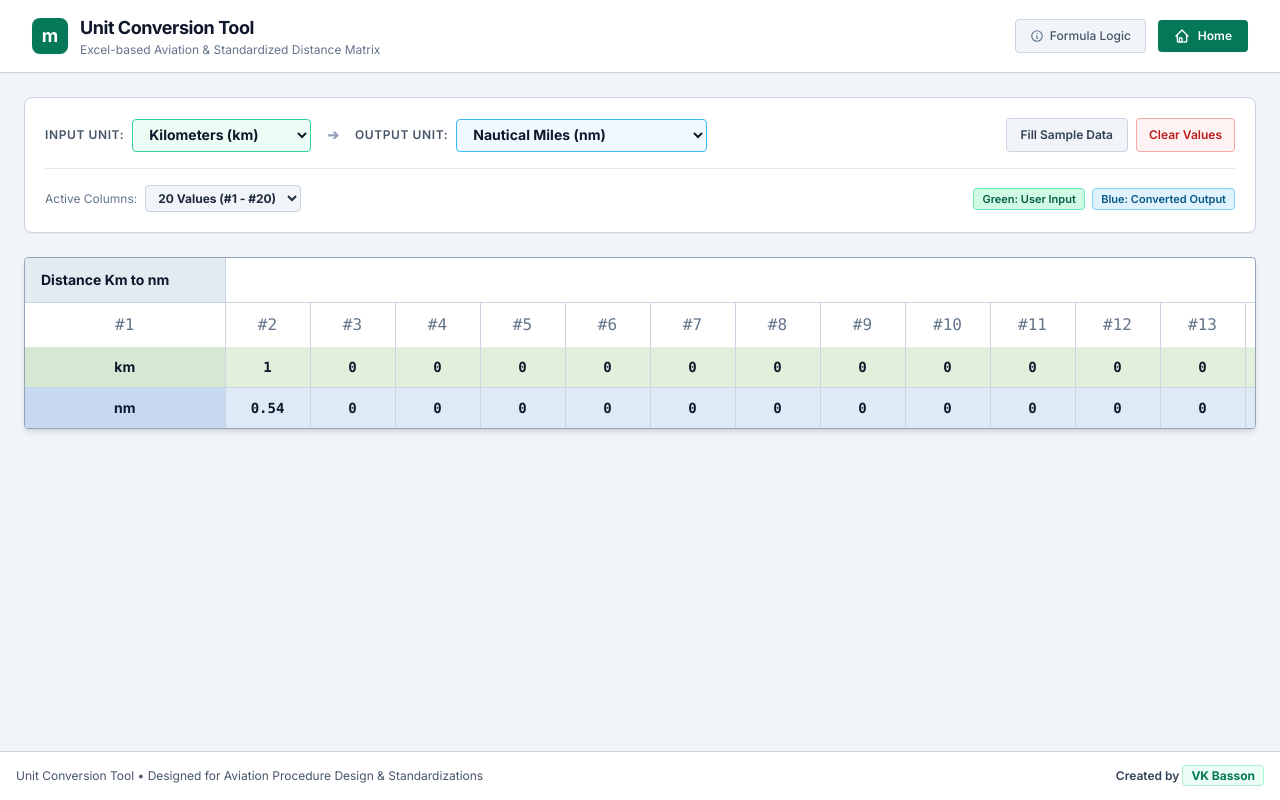
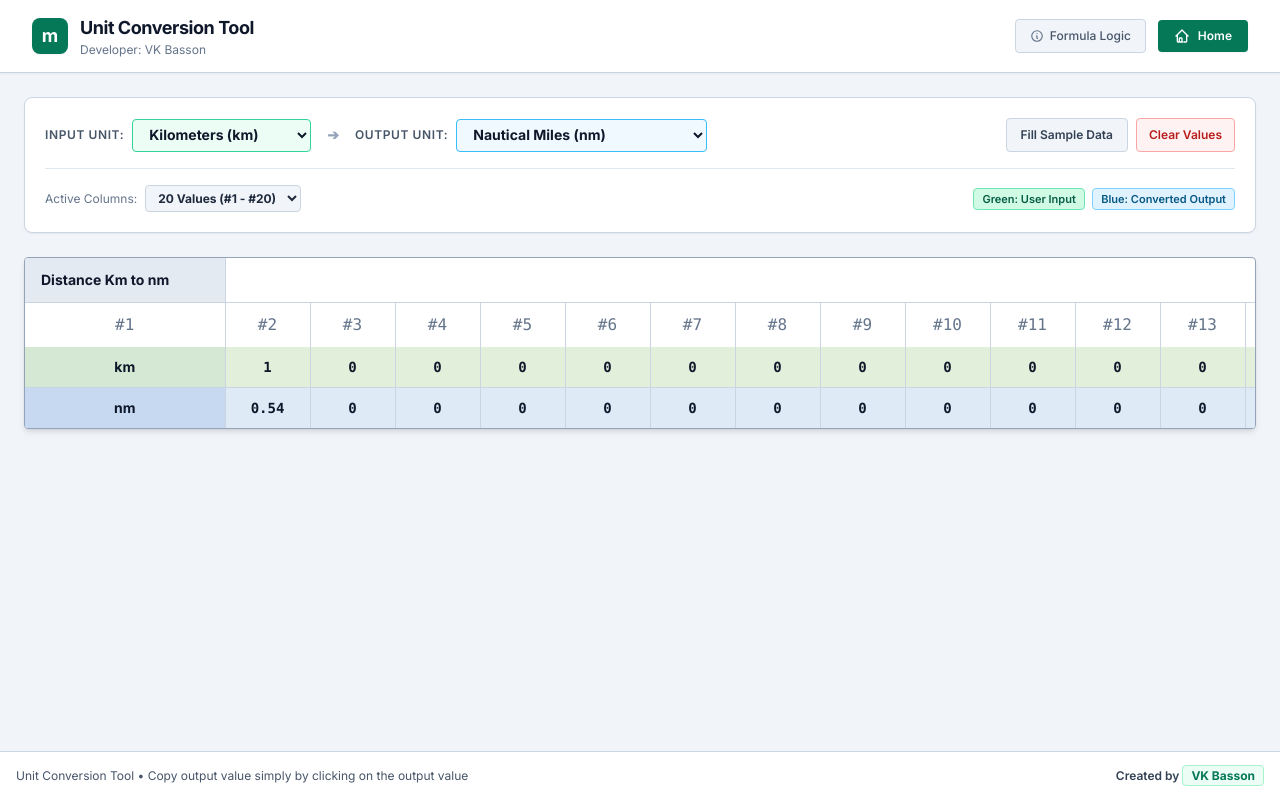
Before and after one commit to vishalkumar-netizen/minimatool2025, a plain HTML site: page unit_conversion_tool.html in a window 1280 px wide. Drawn offline with nearby package versions, Linux system fonts and the light colour scheme.

Commit message:
Update unit_conversion_tool.html

```diff
--- a/unit_conversion_tool.html
+++ b/unit_conversion_tool.html
@@ -52,7 +52,7 @@
                 </div>
                 <div>
                     <h1 class="text-base sm:text-lg font-bold tracking-tight text-slate-900">Unit Conversion Tool</h1>
-                    <p class="text-xs text-slate-500">Excel-based Aviation & Standardized Distance Matrix</p>
+                    <p class="text-xs text-slate-500">Developer: VK Basson</p>
                 </div>
             </div>
 
@@ -205,7 +205,7 @@
     <footer class="bg-white border-t border-slate-300 py-4 px-4 text-center text-xs text-slate-600">
         <div class="max-w-[1800px] mx-auto flex flex-col sm:flex-row items-center justify-between gap-2">
             <div>
-                Unit Conversion Tool • Designed for Aviation Procedure Design & Standardizations
+                Unit Conversion Tool • Copy output value simply by clicking on the output value
             </div>
             <div class="font-semibold text-slate-700">
                 Created by <span class="text-emerald-700 font-bold px-2 py-0.5 rounded bg-emerald-50 border border-emerald-200">VK Basson</span>
```
